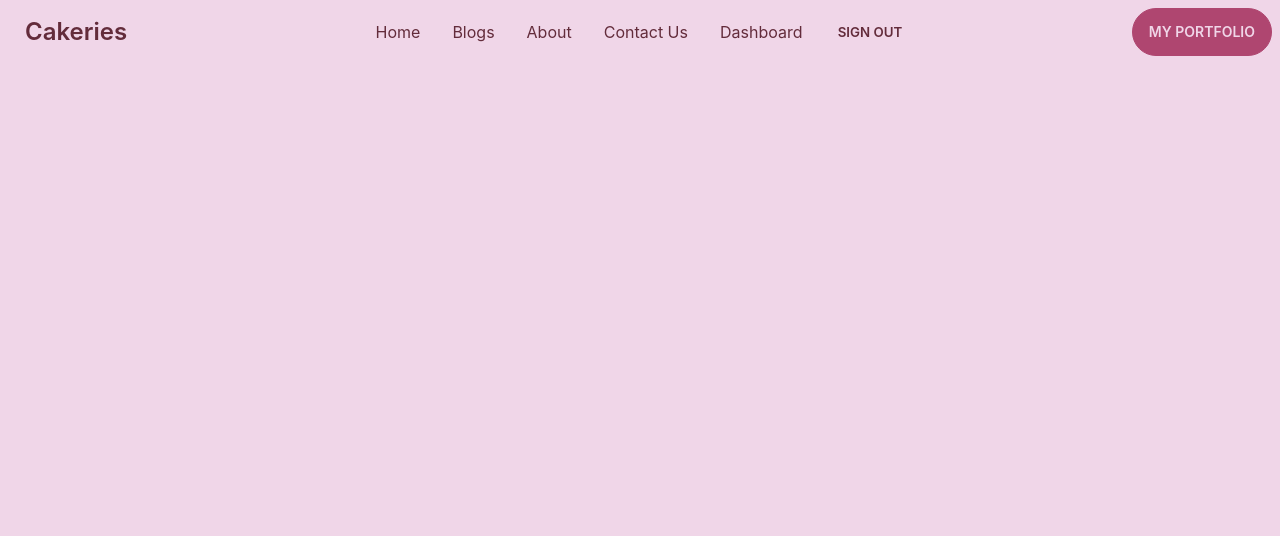
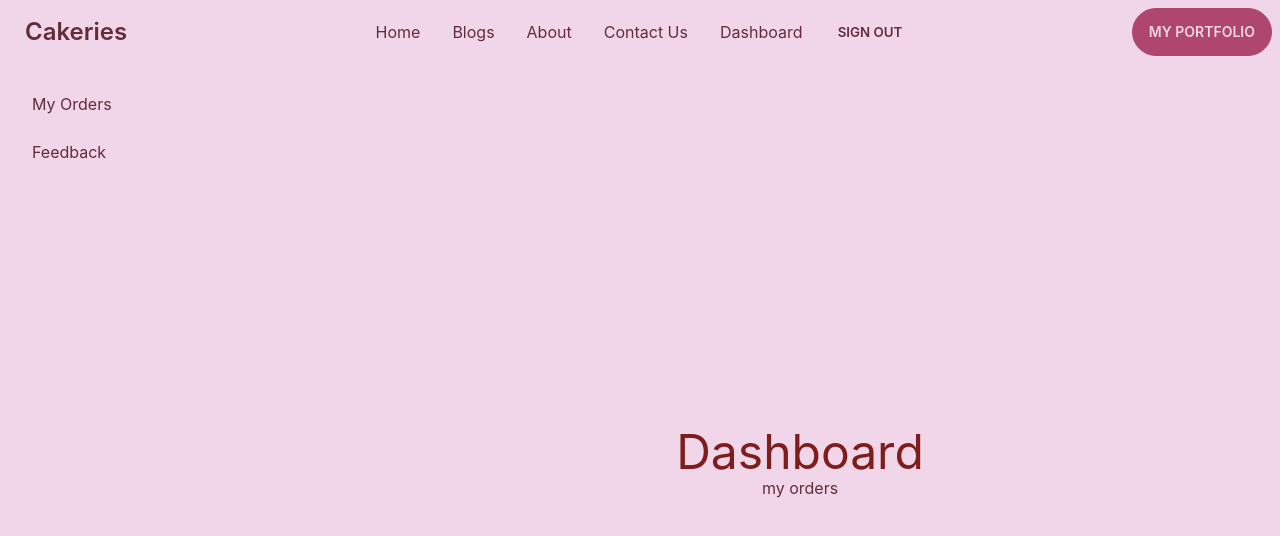
Before and after one commit to Tasmia-Ishika/Cakeries-Client-A-12, a React (Create React App) app: page /dashboard in a window 1280 px wide. Shown: the top 536 px of the page. Built offline with nearby package versions, Linux system fonts and the light colour scheme; no server answers; sample sign-in values are in the browser's storage.

Commit message:
dashboard added

```diff
--- a/src/App.js
+++ b/src/App.js
@@ -3,6 +3,9 @@ import './App.css';
 import Login from './Pages/Authentication/Login';
 import RequireAuth from './Pages/Authentication/RequireAuth';
 import SignUp from './Pages/Authentication/SignUp';
+import Dashboard from './Pages/Dashboard/Dashboard';
+import MyOrders from './Pages/Dashboard/MyOrders';
+import Review from './Pages/Dashboard/Review';
 import Blogs from './Pages/Home/Blogs';
 import ContactUs from './Pages/Home/ContactUs';
 import HomeDisplay from './Pages/Home/HomeDisplay';
@@ -26,6 +29,16 @@ function App() {
           </RequireAuth>}>
         </Route>
 
+        <Route path="/dashboard" element={
+          <RequireAuth>
+           <Dashboard/>
+          </RequireAuth>
+        }>
+          <Route index element={<MyOrders></MyOrders>}></Route>
+          <Route index element={<MyOrders></MyOrders>}></Route>
+          <Route path='review' element={<Review/>}></Route>
+        </Route>
+
         <Route path='/blogs' element={<Blogs></Blogs>}></Route>
         <Route path='/myPortfolio' element={<MyPortfolio></MyPortfolio>}></Route>
         <Route path='/contact' element={<ContactUs></ContactUs>}></Route>
--- a/src/Pages/Authentication/Login.js
+++ b/src/Pages/Authentication/Login.js
@@ -27,7 +27,7 @@ const Login = () => {
     useEffect(() => {
         if (user) {
             navigate(from, { replace: true });
-            // console.log(gUser);
+            // console.log(gUser);from, { replace: true }
             // console.log(user);
         }
     }, [user, from, navigate])
@@ -104,7 +104,7 @@ const Login = () => {
                         {signInError}
                         <input className='btn w-full max-w-xs text-white' type="submit" value="Login" />
                     </form>
-                    <p><small>New to Cakeries Bangladesh?  <Link className='text-primary font-bold' to="/signup">Create New Account</Link></small></p>
+                    <p><small>New to Cakeries?  <Link className='text-primary font-bold' to="/signup">Create New Account</Link></small></p>
                     <div className="divider">OR</div>
 
                     <button
--- a/src/Pages/Authentication/SignUp.js
+++ b/src/Pages/Authentication/SignUp.js
@@ -34,7 +34,7 @@ const SignUp = () => {
     }
     // if(token)
     if (user) {
-        navigate('/shop');
+        navigate('/');
     }
 
     const onSubmit = async data => {
--- /dev/null
+++ b/src/Pages/Dashboard/Dashboard.js
@@ -0,0 +1,27 @@
+import React from 'react';
+import { Link, Outlet } from 'react-router-dom';
+
+const Dashboard = () => {
+    return (
+        <div class="drawer drawer-mobile">
+        <input id="my-drawer-2" type="checkbox" class="drawer-toggle" />
+        <div class="drawer-content flex flex-col items-center justify-center">
+            <h2 className='text-5xl text-red-900'>Dashboard</h2>
+      <Outlet></Outlet>
+          <label for="my-drawer-2" class="btn btn-primary drawer-button lg:hidden">Open drawer</label>
+
+        </div>
+        <div class="drawer-side">
+          <label for="my-drawer-2" class="drawer-overlay"></label>
+          <ul class="menu p-4 overflow-y-auto w-80 bg-base-100 text-base-content">
+
+            <li><Link to="/dashboard">My Orders</Link></li>
+            <li><Link to="/dashboard/review">Feedback</Link></li>
+          </ul>
+
+        </div>
+      </div>
+    );
+};
+
+export default Dashboard;
--- /dev/null
+++ b/src/Pages/Dashboard/MyOrders.js
@@ -0,0 +1,11 @@
+import React from 'react';
+
+const MyOrders = () => {
+    return (
+        <div>
+            <h1>my orders</h1>
+        </div>
+    );
+};
+
+export default MyOrders;
--- /dev/null
+++ b/src/Pages/Dashboard/Review.js
@@ -0,0 +1,11 @@
+import React from 'react';
+
+const Review = () => {
+    return (
+        <div>
+            <h2>My Review</h2>
+        </div>
+    );
+};
+
+export default Review;
--- a/src/Pages/Home/Banner.js
+++ b/src/Pages/Home/Banner.js
@@ -6,7 +6,7 @@ const Banner = () => {
             <div class="hero-overlay bg-opacity-60"></div>
             <div class="hero-content text-center text-neutral-content">
                 <div class="max-w-md">
-                    <h1 class="mb-5 text-5xl font-bold">Bangladesh's #1 Largest And Budget Friendly Wholesaler For Bakery Tools.</h1>
+                    <h1 class="mb-5 text-5xl font-bold">World's #1 Largest And Budget Friendly Wholesaler For Bakery Tools.</h1>
                     <p class="mb-5 mt-2 font-serif text-lg">From Creams, Doughs and Bakings We Love To Narrate New  Stories Everyday For Our Precious Customer's. Visit Our Site and Find Your Desirable Items.</p>
                     <p class="btn btn-primary mt-12">Scroll Down to check more
                     <BsChevronDoubleDown></BsChevronDoubleDown>
```
